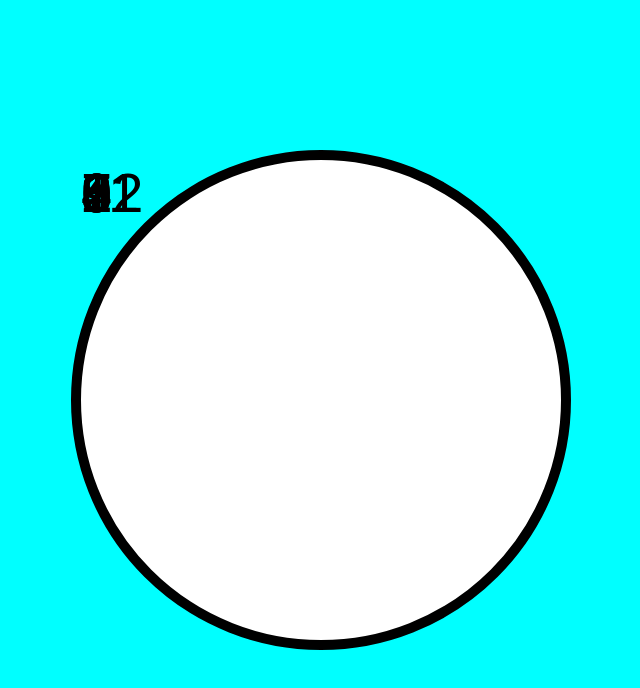
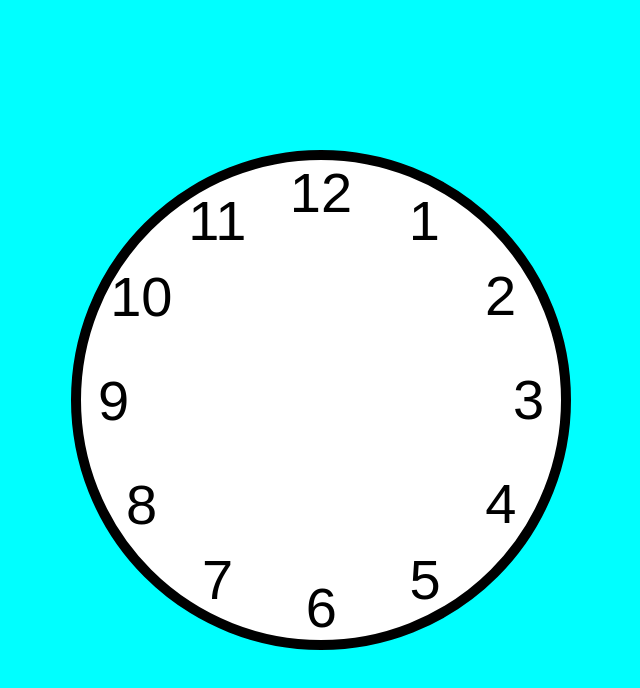
Before and after one commit to Milanrdnvc/Analog-clock, a plain HTML site: page index.html in a window 1280 px wide. Shown: the whole page, without its empty margins (319-959 px from the left). Drawn offline with Linux system fonts and the light colour scheme.

Commit message:
Positioned numbers and rotated them

```diff
--- a/index.html
+++ b/index.html
@@ -19,7 +19,7 @@
         <div class="number"><span>7</span></div>
         <div class="number"><span>8</span></div>
         <div class="number"><span>9</span></div>
-        <div class="number"><span>0</span></div>
+        <div class="number"><span>10</span></div>
         <div class="number"><span>11</span></div>
         <div class="number"><span>12</span></div>
     </div>
--- a/style.scss
+++ b/style.scss
@@ -15,6 +15,10 @@ body {
 
 }
 
+span {
+    display: inline-block;
+}
+
 .clock {
     width: 500px;
     height: 500px;
@@ -27,4 +31,95 @@ body {
 
 .number {
     position: absolute;
+    width: 100%;
+    height: 100%;
+    text-align: center;
 }
+
+.number:nth-child(1) {
+    transform: rotate(30deg);
+
+    span {
+        transform: rotate(330deg);
+    }
+}
+
+.number:nth-child(2) {
+    transform: rotate(60deg);
+
+    span {
+        transform: rotate(300deg);
+    }
+}
+
+.number:nth-child(3) {
+    transform: rotate(90deg);
+
+    span {
+        transform: rotate(270deg);
+    }
+}
+
+.number:nth-child(4) {
+    transform: rotate(120deg);
+
+    span {
+        transform: rotate(240deg);
+    }
+}
+
+.number:nth-child(5) {
+    transform: rotate(150deg);
+
+    span {
+        transform: rotate(210deg);
+    }
+}
+
+.number:nth-child(6) {
+    transform: rotate(180deg);
+
+    span {
+        transform: rotate(180deg);
+    }
+}
+
+.number:nth-child(7) {
+    transform: rotate(210deg);
+
+    span {
+        transform: rotate(150deg);
+    }
+}
+
+.number:nth-child(8) {
+    transform: rotate(240deg);
+
+    span {
+        transform: rotate(120deg);
+    }
+}
+
+.number:nth-child(9) {
+    transform: rotate(270deg);
+
+    span {
+        transform: rotate(90deg);
+    }
+}
+
+.number:nth-child(10) {
+    transform: rotate(300deg);
+
+    span {
+        transform: rotate(60deg);
+    }
+}
+
+.number:nth-child(11) {
+    transform: rotate(330deg);
+
+    span {
+        transform: rotate(30deg);
+    }
+}
```
Also changed, not shown: CSS/style.css, 1 other file.
